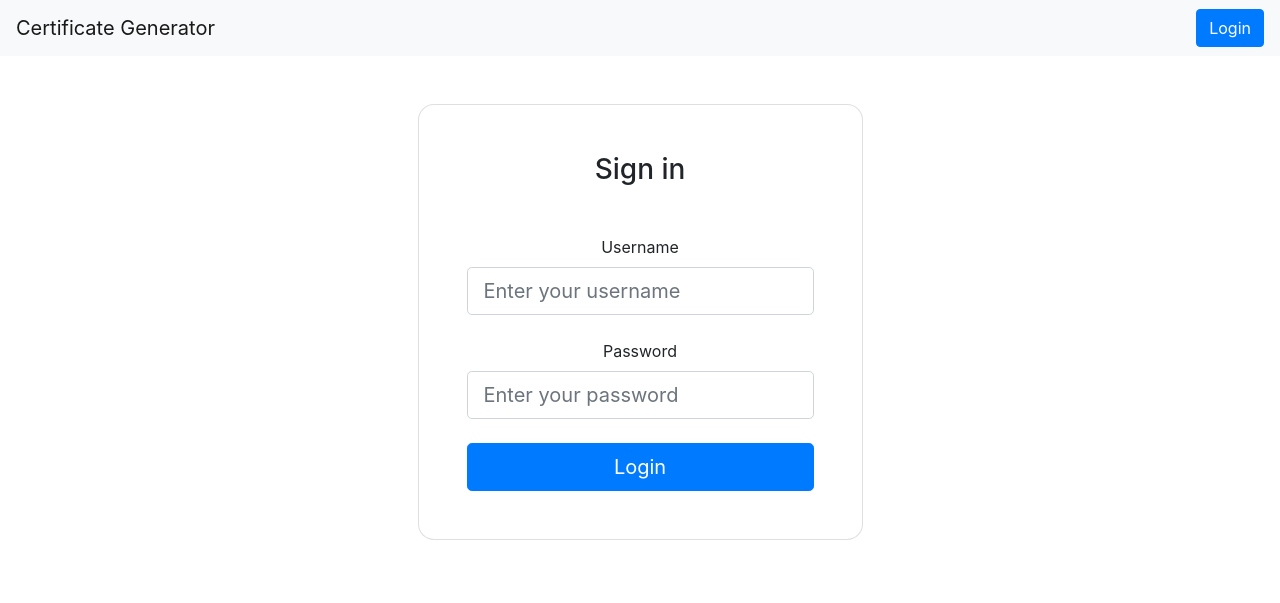
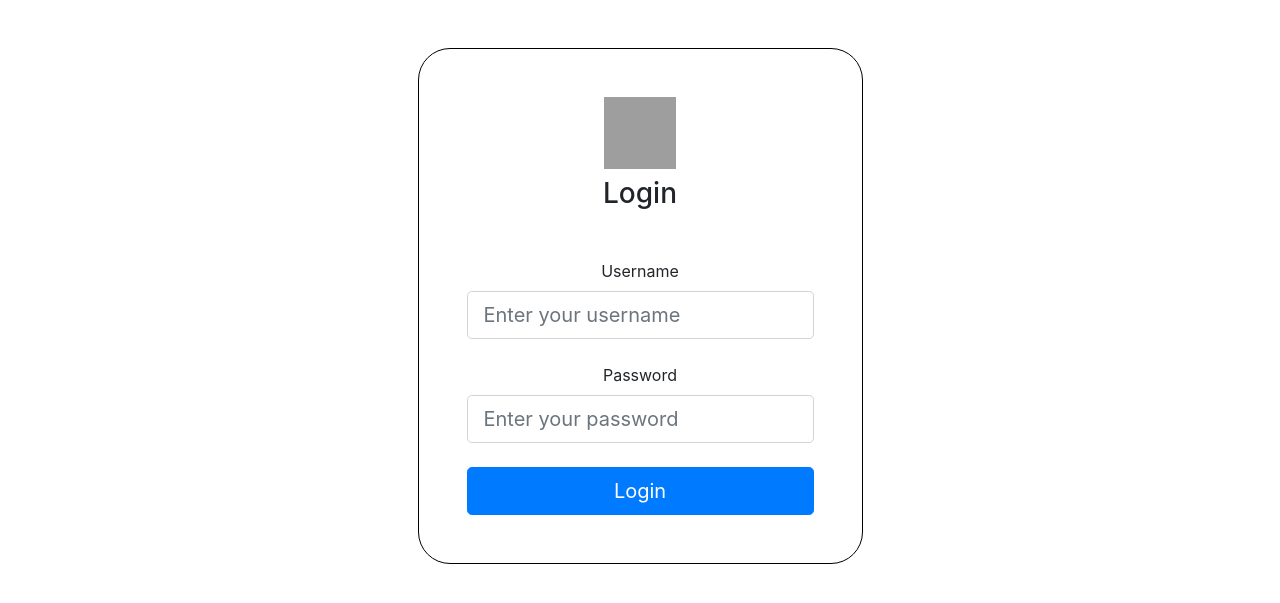
Before and after one commit to thenishantsapkota/CCMS, a Django app: page /login/ in a window 1280 px wide. Shown: the top 603 px of the page. Run offline with Django 4.2, Linux system fonts and the light colour scheme; some libraries are stand-ins or nearby versions; grey boxes are pictures that could not be loaded.

Commit message:
make some changes

```diff
--- a/web_app/forms.py
+++ b/web_app/forms.py
@@ -37,7 +37,7 @@ class CertificateForm(forms.ModelForm):
     )
     date_of_birth = forms.DateField(
         widget=forms.DateInput(
-            {"class": "form-control form-control-lg"}, format=("%d-%m-%Y")
+            {"class": "form-control form-control-lg", "id": "nepali-datepicker"}, format=("%d-%m-%Y")
         )
     )
     symbol_number = forms.CharField(
--- a/web_app/models.py
+++ b/web_app/models.py
@@ -8,7 +8,6 @@ from nepali_datetime import date
 class GenderChoices(models.TextChoices):
     male = ("male", "Male")
     female = ("female", "Female")
-
 
 # Create your models here.
 class Certificate(models.Model):
--- a/web_app/templates/base.html
+++ b/web_app/templates/base.html
@@ -8,12 +8,14 @@
     <link rel="stylesheet" href="//cdn.jsdelivr.net/npm/alertifyjs@1.13.1/build/css/alertify.min.css"/>
     <link rel="stylesheet" href="//cdn.jsdelivr.net/npm/alertifyjs@1.13.1/build/css/themes/default.min.css"/>
     <link rel="stylesheet" href="https://cdn.jsdelivr.net/npm/bootstrap@4.0.0/dist/css/bootstrap.min.css" integrity="sha384-Gn5384xqQ1aoWXA+058RXPxPg6fy4IWvTNh0E263XmFcJlSAwiGgFAW/dAiS6JXm" crossorigin="anonymous">
+    <link href="http://nepalidatepicker.sajanmaharjan.com.np/nepali.datepicker/css/nepali.datepicker.v4.0.min.css" rel="stylesheet" type="text/css"/>
     {% load static %}
     <link rel="stylesheet" href="{% static 'css/styles.css' %}" />
     <title>{% block title %}{% endblock %}</title>
 
 </head>
 <body>
+    {% if 'login' not in request.path%}
     <nav class="navbar navbar-light bg-light">
         <a class="navbar-brand" href="{% url 'landing' %}">
           Certificate Generator
@@ -34,16 +36,18 @@
              </div>
         </div>
       </nav>
+      {% endif %}
     {% block content %}
     {% endblock %}
+    <script src="https://code.jquery.com/jquery-3.2.1.slim.min.js" integrity="sha384-KJ3o2DKtIkvYIK3UENzmM7KCkRr/rE9/Qpg6aAZGJwFDMVNA/GpGFF93hXpG5KkN" crossorigin="anonymous"></script>
+    <script src="https://cdn.jsdelivr.net/npm/popper.js@1.12.9/dist/umd/popper.min.js" integrity="sha384-ApNbgh9B+Y1QKtv3Rn7W3mgPxhU9K/ScQsAP7hUibX39j7fakFPskvXusvfa0b4Q" crossorigin="anonymous"></script>
+    <script src="https://cdn.jsdelivr.net/npm/bootstrap@4.0.0/dist/js/bootstrap.min.js" integrity="sha384-JZR6Spejh4U02d8jOt6vLEHfe/JQGiRRSQQxSfFWpi1MquVdAyjUar5+76PVCmYl" crossorigin="anonymous"></script>
+    <script src="http://nepalidatepicker.sajanmaharjan.com.np/nepali.datepicker/js/nepali.datepicker.v4.0.min.js" type="text/javascript"></script>
     {% for message in messages %}
     <script>
     alertify.set('notifier','position', 'bottom');
     alertify.success('{{message}}');
     </script>
-    <script src="https://code.jquery.com/jquery-3.2.1.slim.min.js" integrity="sha384-KJ3o2DKtIkvYIK3UENzmM7KCkRr/rE9/Qpg6aAZGJwFDMVNA/GpGFF93hXpG5KkN" crossorigin="anonymous"></script>
-    <script src="https://cdn.jsdelivr.net/npm/popper.js@1.12.9/dist/umd/popper.min.js" integrity="sha384-ApNbgh9B+Y1QKtv3Rn7W3mgPxhU9K/ScQsAP7hUibX39j7fakFPskvXusvfa0b4Q" crossorigin="anonymous"></script>
-    <script src="https://cdn.jsdelivr.net/npm/bootstrap@4.0.0/dist/js/bootstrap.min.js" integrity="sha384-JZR6Spejh4U02d8jOt6vLEHfe/JQGiRRSQQxSfFWpi1MquVdAyjUar5+76PVCmYl" crossorigin="anonymous"></script>
      {% endfor %}
 </body>
 </html>
--- a/web_app/templates/login.html
+++ b/web_app/templates/login.html
@@ -1,15 +1,15 @@
 {% extends 'base.html' %}
 {% block title %} Login -  Certificate Generator {% endblock %}
 {% block content %}
-<section class="vh-100">
+<section class="vh-100 text-center">
     <div class="container py-5 h-100">
       <div class="row d-flex justify-content-center align-items-center h-100">
         <div class="col-12 col-md-8 col-lg-6 col-xl-5">
-          <div class="card shadow-2-strong" style="border-radius: 1rem;">
+          <div class="card shadow-2-strong" style="border-radius: 2rem;border-color: black;">
             <div class="card-body p-5 text-center">
-
-              <h3 class="mb-5">Sign in</h3>
-              <form method="post">
+              <img class="mb-2" src="https://soe.mbman.edu.np/wp-content/uploads/2022/08/download-removebg-preview.png" alt="" width="72" height="72">
+              <h3 class="mb-5">Login</h3>
+              <form method="post" class="form-signin">
                 {% csrf_token %}
               <div class="form-outline mb-4">
                   <label class="form-label" for="typeEmailX-2">Username</label>
```
Also changed, not shown: web_app/templates/index.html (+11 -4 lines), web_app/admin.py (line endings or trailing spaces), web_app/migrations/0006_user_alter_certificate_issued_date.py (added).
